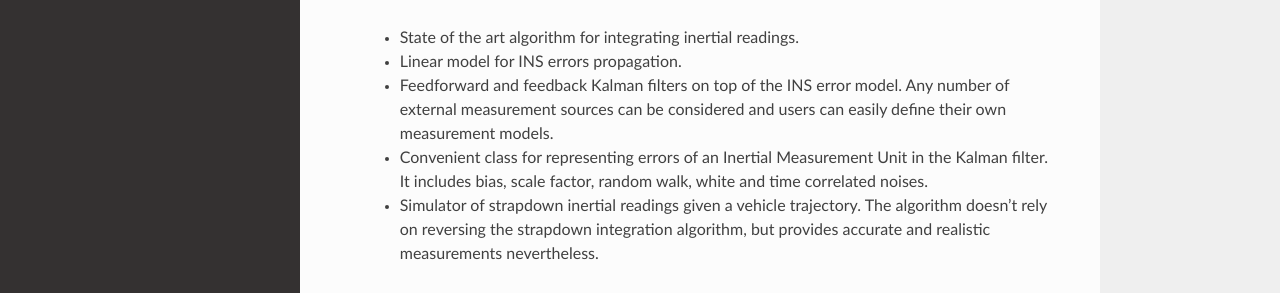
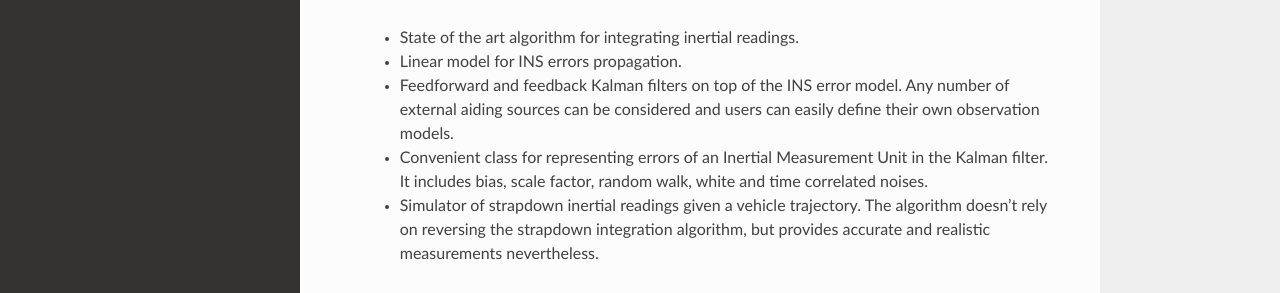
Before and after one commit to nmayorov/pyins, a Sphinx documentation site: the page built from doc/index.rst, in a window 1280 px wide and 1069 px high. Shown: the part 374-667 px from the top of the window. Built offline with Sphinx 7.4.7 and the Read the Docs theme 2.0.0, drawn with Linux system fonts in a browser that asks for light colours; pages that are not in the unit, such as notebooks, are missing from menus.

Commit message:
API: Rename 'measurements' to 'observation' in filt.py

```diff
--- a/doc/index.rst
+++ b/doc/index.rst
@@ -15,8 +15,8 @@ The main features currently available:
     - State of the art algorithm for integrating inertial readings.
     - Linear model for INS errors propagation.
     - Feedforward and feedback Kalman filters on top of the INS error model.
-      Any number of external measurement sources can be considered and users can
-      easily define their own measurement models.
+      Any number of external aiding sources can be considered and users
+      can easily define their own observation models.
     - Convenient class for representing errors of an Inertial Measurement Unit
       in the Kalman filter. It includes bias, scale factor, random walk,
       white and time correlated noises.
```
Also changed, not shown: 2 other files.
